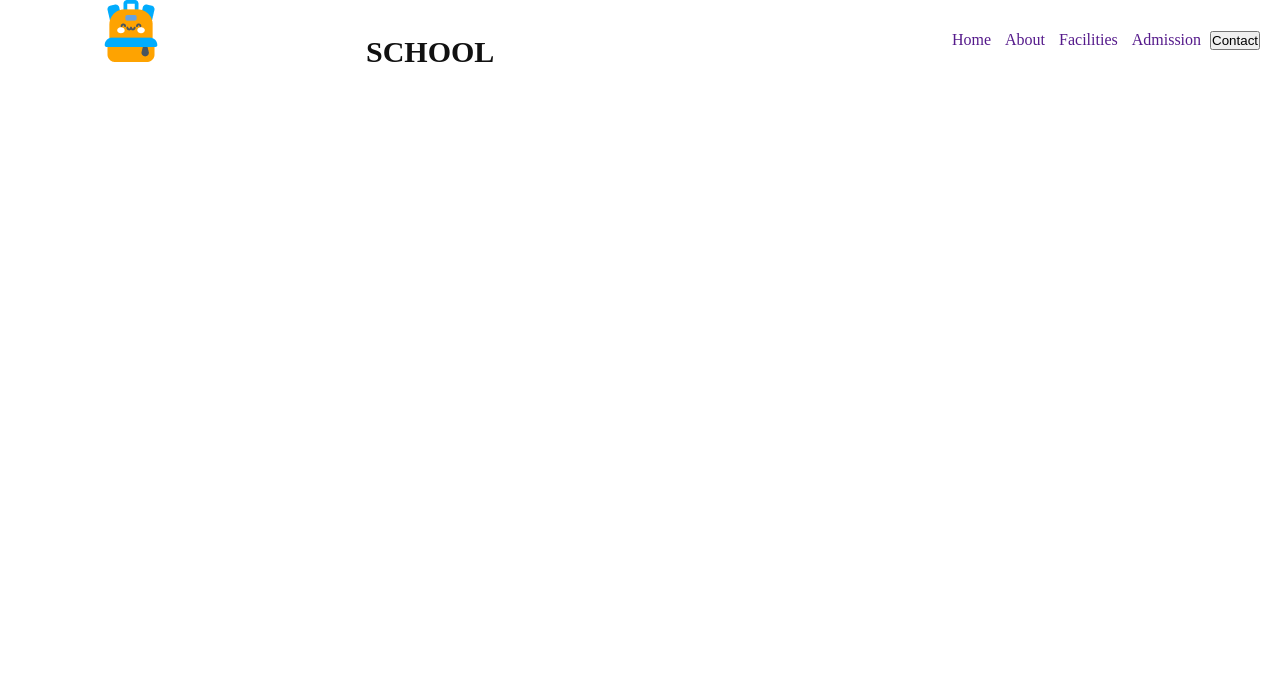
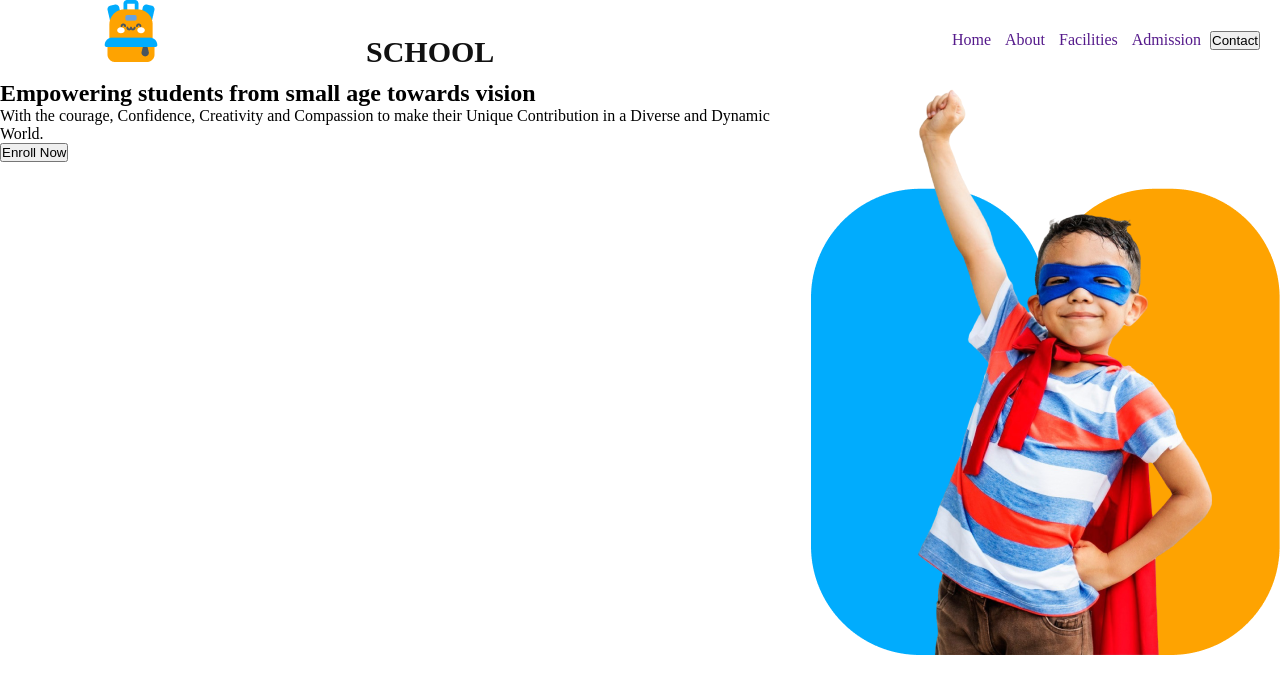
Before and after one commit to ripon122/assignment2, a plain HTML site: page index.html in a window 1280 px wide. Drawn offline with Linux system fonts and the light colour scheme; files whose address does not match are found by name.

Commit message:
banner section1

```diff
--- a/index.html
+++ b/index.html
@@ -11,6 +11,8 @@
 
 </head>
 <body class="open-sans">
+
+   <!--nav bar-->
     <nav>
 
         <input type="checkbox" id="check">
@@ -52,6 +54,32 @@
 
 
 
+    <!--banner section-->
+
+<section class="banner">
+
+    <div>
+        <h1>Empowering
+            students from small age towards vision</h1>
+
+            <p>With the courage, Confidence, Creativity and Compassion to make their Unique Contribution in a Diverse and Dynamic World.</p>
+
+            <button>Enroll Now</button>
+
+
+    </div>
+
+    <div>
+        <img src="C:\web\Assignment2\assets\hero-kids.png">
+    </div>
+
+
+
+
+
+
+</section>
+
 
 
 
--- a/styles/style.css
+++ b/styles/style.css
@@ -8,6 +8,8 @@
       "wdth" 100;
   }
 
+
+  /* nav bar section */
 
 *{
 
@@ -118,3 +120,10 @@ a.ma, a:hover{
 
 
 }
+
+
+/*banner section */
+
+.banner{
+   display: flex;justify-content: space-between;
+}
```
